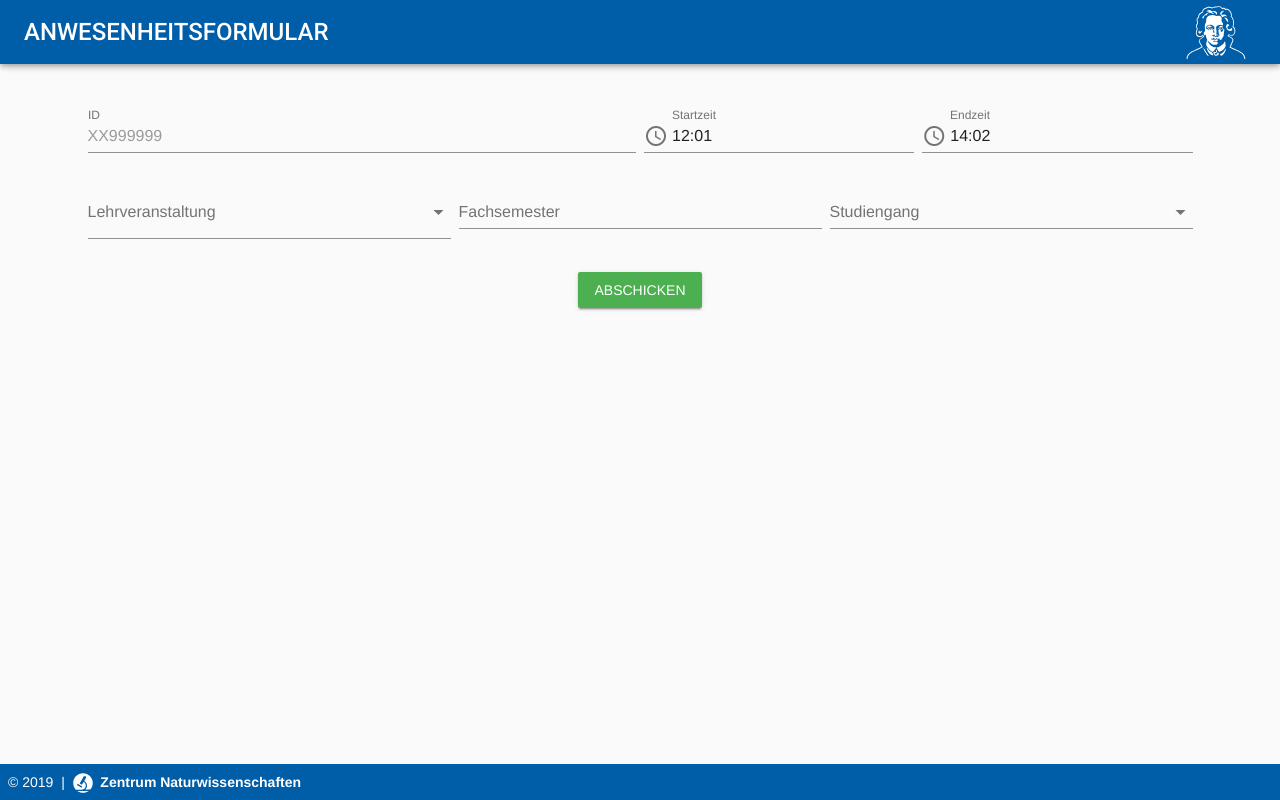
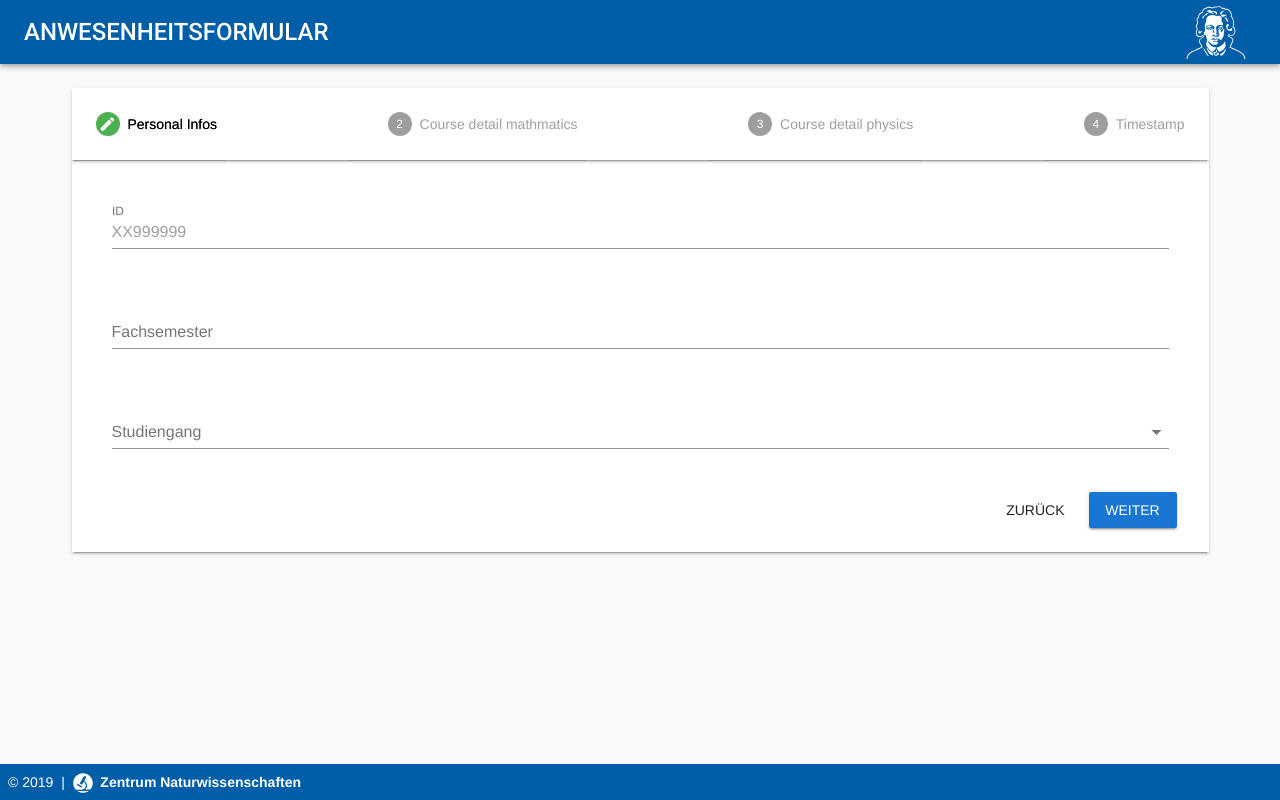
Before and after one commit to zentrumnawi/Mathezentrum, a Vue app: page / in a window 1280 px wide. Built offline with nearby package versions, Linux system fonts and the light colour scheme; what json2csv, v-data-table would draw is missing.

Commit message:
Try Stepper

```diff
--- a/package.json
+++ b/package.json
@@ -10,6 +10,7 @@
   "dependencies": {
     "json2csv": "^4.5.1",
     "v-data-table": "^2.1.0",
+    "vee-validate": "^2.2.9",
     "vue": "^2.6.10",
     "vue-router": "^3.0.4",
     "vuetify": "^1.5.11",
--- a/src/components/AttendeeForm.vue
+++ b/src/components/AttendeeForm.vue
@@ -1,9 +1,29 @@
 <template>
   <v-container>
+    <!-- <v-form ref="form" v-model="valid" lazy-validation> -->
+      <!-- <v-container grid-list-md text-xs-center>
+        <v-layout row wrap justify-space-around> -->
+          <!-- <v-flex xs6> -->
+      <v-stepper v-model="stepper">
+        <v-stepper-header>
+
+            <div class="step" v-for="(step, index) in steps" :key=index>
+                <v-stepper-step
+                    color="success"
+                    :edit-icon="'check_circle'"
+                    :complete-icon="'edit'"
+                    :step="index + 1"
+                    :complete="(index + 1 ) <= stepper"
+                    :editable="(index + 1) < stepper">{{ step.label }}</v-stepper-step>
+                <v-divider></v-divider>
+            </div>
+
+        </v-stepper-header>
+        <v-stepper-items>
         <v-form ref="form" v-model="valid" lazy-validation>
-      <v-container grid-list-md text-xs-center>
-        <v-layout row wrap justify-space-around>
-          <v-flex xs6>
+          <v-form ref="form_studinfo" v-model="valid" lazy-validation>
+            <v-stepper-content step="1">
+                <v-card-text>
                   <v-text-field
                     v-model="form.id"
                     :rules="IDRules"
@@ -12,18 +32,45 @@
                     placeholder="XX999999"
                     required
                   ></v-text-field>
-          </v-flex>
-          <v-flex xs3>
-            <time-input v-model="form.start" :max="maxStartTime" :rules="timeRules" label="Startzeit" required></time-input>
-          </v-flex>
-          <v-flex xs3>
-            <time-input v-model="form.end" label="Endzeit" disabled></time-input>
-          </v-flex>
-          <v-flex xs4>
+                </v-card-text>
+                <v-card-text>
+                <v-text-field
+                  v-model="form.semester"
+                  :rules="semesterRules"
+                  label="Fachsemester"
+                  maxlength="2"
+                  required
+                ></v-text-field>
+                </v-card-text>
+                <v-card-text>
+                <v-select
+                  attach
+                  v-model="form.faculty"
+                  :items="faculties"
+                  :rules="facultyRules"
+                  label="Studiengang"
+                  required
+                ></v-select>
+                </v-card-text>
+                <v-card-actions>
+                    <v-spacer></v-spacer>
+                    <v-btn flat @click.native="stepper = 1">Zurück</v-btn>
+                    <!-- @click.native="valid ? stepper = 2 : stepper = 1" -->
+                    <v-btn color="primary" @click="validate">Weiter</v-btn>
+                </v-card-actions>
+            </v-stepper-content>
+          </v-form>
 
+          <v-form ref="form_coursemath" v-model="valid" lazy-validation>
+            <v-stepper-content step="2">
+              <v-card-text>
+                <v-card-title class="justify-center">
+                  <h2>Mathematik</h2>
+                </v-card-title>
                 <v-autocomplete
                   v-model="form.courses"
-                :items="courses"
+                  :items="courses_math"
+                  :rules="courseRules"
                   chips
                   label="Lehrveranstaltung"
                   item-text="name"
@@ -52,28 +99,71 @@
                     </template>
                   </template>
                 </v-autocomplete>
-          </v-flex>
-          <v-flex xs4>
-            <v-text-field
-              v-model="form.semester"
-              :rules="semesterRules"
-              label="Fachsemester"
-              maxlength="2"
-              required
-            ></v-text-field>
-          </v-flex>
-          <v-flex xs4>
-            <v-select
-              attach
-              v-model="form.faculty"
-              :items="faculties"
-              :rules="facultyRules"
-              label="Studiengang"
-              required
-            ></v-select>
-          </v-flex>
-          <v-flex>
-            <v-btn color="success" @click="validate">Abschicken</v-btn>
+              </v-card-text>
+                <v-card-actions>
+                    <v-spacer></v-spacer>
+                    <v-btn flat @click.native="stepper = 1">Zurück</v-btn>
+                    <v-btn color="primary" @click="validate">Weiter</v-btn>
+                </v-card-actions>
+            </v-stepper-content>
+          </v-form>
+
+          <v-form ref="form_coursephysic" v-model="valid" lazy-validation>
+            <v-stepper-content step="3">
+              <v-card-text>
+                <v-card-title class="justify-center">
+                  <h2>Physik</h2>
+                </v-card-title>
+                <v-autocomplete
+                  v-model="form.courses"
+                  :items="courses_physics"
+                  :rules="courseRules"
+                  chips
+                  label="Lehrveranstaltung"
+                  item-text="name"
+                  item-value="name"
+                  multiple
+                >
+                  <template v-slot:selection="data">
+                    <v-chip
+                      :selected="data.selected"
+                      close
+                      class="chip--select-multi"
+                      @input="remove(data.item)"
+                    >
+                      {{ data.item.name }}
+                    </v-chip>
+                  </template>
+                  <template v-slot:item="data">
+                    <template v-if="typeof data.item !== 'object'">
+                      <v-list-tile-content v-text="data.item"></v-list-tile-content>
+                    </template>
+                    <template v-else>
+                      <v-list-tile-content>
+                        <v-list-tile-title v-html="data.item.name"></v-list-tile-title>
+                        <v-list-tile-sub-title v-html="data.item.group"></v-list-tile-sub-title>
+                      </v-list-tile-content>
+                    </template>
+                  </template>
+                </v-autocomplete>
+              </v-card-text>
+                <v-card-actions>
+                    <v-spacer></v-spacer>
+                    <v-btn flat @click.native="stepper = 2">Zurück</v-btn>
+                    <v-btn color="primary" @click="validate" @click.native="stepper = 4">Weiter</v-btn>
+                </v-card-actions>
+            </v-stepper-content>
+          </v-form>
+
+            <v-stepper-content step="4">
+              <v-card-text>
+                  <time-input v-model="form.start" :max="maxStartTime" :rules="timeRules" label="Startzeit" required></time-input>
+                  <time-input v-model="form.end" label="Endzeit" disabled></time-input>
+              </v-card-text>
+                <v-card-actions>
+                    <v-spacer></v-spacer>
+                    <v-btn flat @click.native="stepper = 3">Zurück</v-btn>
+                    <v-btn color="primary" @click="validate">Absenden</v-btn>
                       <v-dialog v-model="dialog" persistent max-width="600">
                         <v-card>
                           <v-card-text class="display-1">Sind deine Angaben korrekt ?</v-card-text>
@@ -89,10 +179,12 @@
                           </v-card-actions>
                         </v-card>
                       </v-dialog>
-          </v-flex>
-        </v-layout>
-      </v-container>
+                </v-card-actions>
+            </v-stepper-content>
           </v-form>
+        </v-stepper-items>
+      </v-stepper>
+    <!-- </v-form> -->
   </v-container>
 </template>
 
@@ -115,10 +207,30 @@ export default {
   components: { TimeInput },
   data: function() {
     return {
+      stepper: 0,
+            steps: [
+                {
+                    label: 'Personal Infos',
+                    completed: false,
+                },
+                {
+                    label: 'Course detail mathmatics',
+                    completed: false,
+                },
+                {
+                    label: 'Course detail physics',
+                    completed: false,
+                },
+                {
+                    label: 'Timestamp',
+                    completed: false,
+                },
+
+            ],
       interval: null,
       form: initializeForm(),
       courses_selected: [],
-      courses: [
+      courses_physics: [
         {header: 'Physik'},
         {name: "Theoretische Physik 1"},
         {name: "Theoretische Physik 2"},
@@ -144,8 +256,8 @@ export default {
         {name: "Physik für Zahnmediziner"},
         {name: "Physik für Chemiker & andere NatWiss 2"},
         {name: "Physik für Chemiker & andere NatWiss 2"},
-
-        {divider: true},
+      ],
+      courses_math: [
         {header: 'Mathematik'},
         {name: "Mathe 1 (Physik)"},
         {name: "Mathe 2 (Physik)"},
@@ -233,9 +345,29 @@ export default {
     },
     validate() {
       if (this.$refs.form.validate()) {
-        if (this.valid == true) {
+        if (this.valid == true && this.stepper == 4) {
           this.dialog = true;
         }
+        if (this.$refs.form_studinfo.validate()) {
+          if (this.valid == true) {
+            this.stepper += 1
+            this.valid = false
+          }
+        }
+        if (this.$refs.form_coursemath.validate()) {
+          if (this.valid == true) {
+            this.stepper += 1
+            this.valid = false
+          }
+        }
+        if (this.$refs.form_coursephysic.validate()) {
+          if (this.valid == true) {
+            this.stepper += 1
+            this.valid = false
+          }
+        }
+
+
       }
     },
     submit() {
@@ -244,6 +376,7 @@ export default {
       this.$refs.form.resetValidation();
       this.dialog = false;
       this.valid = false;
+      this.stepper = 1
     }
   }
 };
--- a/src/main.js
+++ b/src/main.js
@@ -2,6 +2,7 @@ import Vue from 'vue'
 import VueRouter from 'vue-router'
 import Vuetify from 'vuetify'
 import 'vuetify/dist/vuetify.min.css' // Ensure you are using css-loader
+// import VeeValidate from 'vee-validate'
 import DataTable from 'v-data-table'
 import { store } from './store/store'
 import json2csv from 'json2csv'
@@ -17,6 +18,7 @@ Vue.use(Vuetify, {
 });
 Vue.config.productionTip = false
 
+// Vue.use(VeeValidate)
 Vue.use(VueRouter);
 Vue.use(DataTable);
 Vue.use(json2csv)
```
Also changed, not shown: 1 other file (tests, documents, lock files or other folders). Lines whose indentation alone changed are shown as unchanged.
